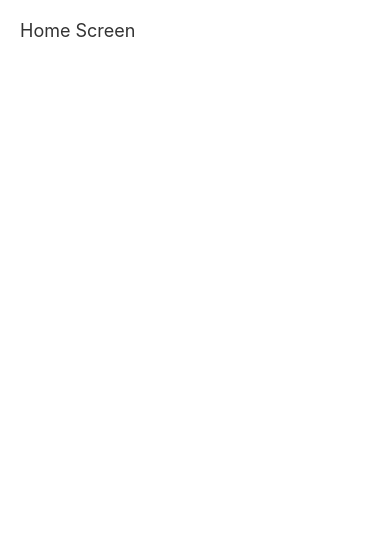
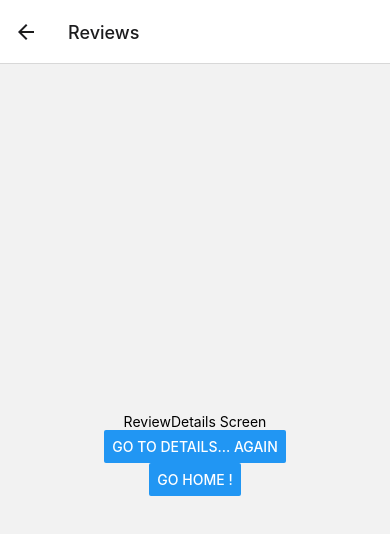
Before and after one commit to jad-amine/React_Native_Reviews_APP, a React Native app: screen /Reviews in a window 390 px wide. Shown: the top 534 px of the page. Built offline with nearby package versions, Linux system fonts and the light colour scheme.

Commit message:
Added Navigation

```diff
--- a/App.js
+++ b/App.js
@@ -1,6 +1,23 @@
 import { StatusBar } from "expo-status-bar";
 import Home from "./screens/Home";
+import ReviewDetails from "./screens/ReviewDetails";
+// React Navigation
+import { NavigationContainer } from "@react-navigation/native";
+import { createNativeStackNavigator } from "@react-navigation/native-stack";
+
+const Stack = createNativeStackNavigator();
 
 export default function App() {
-  return <Home />;
+  return (
+    <NavigationContainer>
+      <Stack.Navigator initialRouteName="Home">
+        <Stack.Screen
+          name="Home"
+          component={Home}
+          options={{ title: "Homez" }}
+        />
+        <Stack.Screen name="Reviews" component={ReviewDetails} />
+      </Stack.Navigator>
+    </NavigationContainer>
+  );
 }
--- a/screens/About.js
+++ b/screens/About.js
@@ -10,4 +10,4 @@ const About = () => {
   );
 };
 
-export default Home;
+export default About;
--- a/screens/Home.js
+++ b/screens/Home.js
@@ -1,11 +1,17 @@
 import React from "react";
-import { StyleSheet, Text, View } from "react-native";
+import { Button, StyleSheet, Text, View } from "react-native";
 import { globalStyles } from "../styles/global";
+import { NavigationContainer } from "@react-navigation/native";
+import { createNativeStackNavigator } from "@react-navigation/native-stack";
 
-const Home = () => {
+const Home = ({ navigation }) => {
   return (
     <View style={globalStyles.container}>
       <Text style={globalStyles.textTitle}>Home Screen</Text>
+      <Button
+        title="Go to Details"
+        onPress={() => navigation.navigate("Reviews")}
+      />
     </View>
   );
 };
--- a/screens/ReviewDetails.js
+++ b/screens/ReviewDetails.js
@@ -1,13 +1,18 @@
 import React from "react";
-import { StyleSheet, Text, View } from "react-native";
+import { Button, StyleSheet, Text, View } from "react-native";
 import { globalStyles } from "../styles/global";
 
-const ReviewDetails = () => {
+const ReviewDetails = ({ navigation }) => {
   return (
     <View style={globalStyles.container}>
       <Text>ReviewDetails Screen</Text>
+      <Button
+        title="Go to Details... again"
+        onPress={() => navigation.push("Reviews")}
+      />
+      <Button title="Go Home !" onPress={() => navigation.navigate("Home")} />
     </View>
   );
 };
 
-export default Home;
+export default ReviewDetails;
--- a/styles/global.js
+++ b/styles/global.js
@@ -4,6 +4,8 @@ export const globalStyles = StyleSheet.create({
   container: {
     flex: 1,
     padding: 20,
+    alignItems: "center",
+    justifyContent: "center",
   },
   textTitle: {
     fontSize: 18,
```
Also changed, not shown: package.json (+7 -1 lines), .eslintrc.js (added), routes/homeStack.js (added), 1 other file (tests, documents, lock files or other folders).
